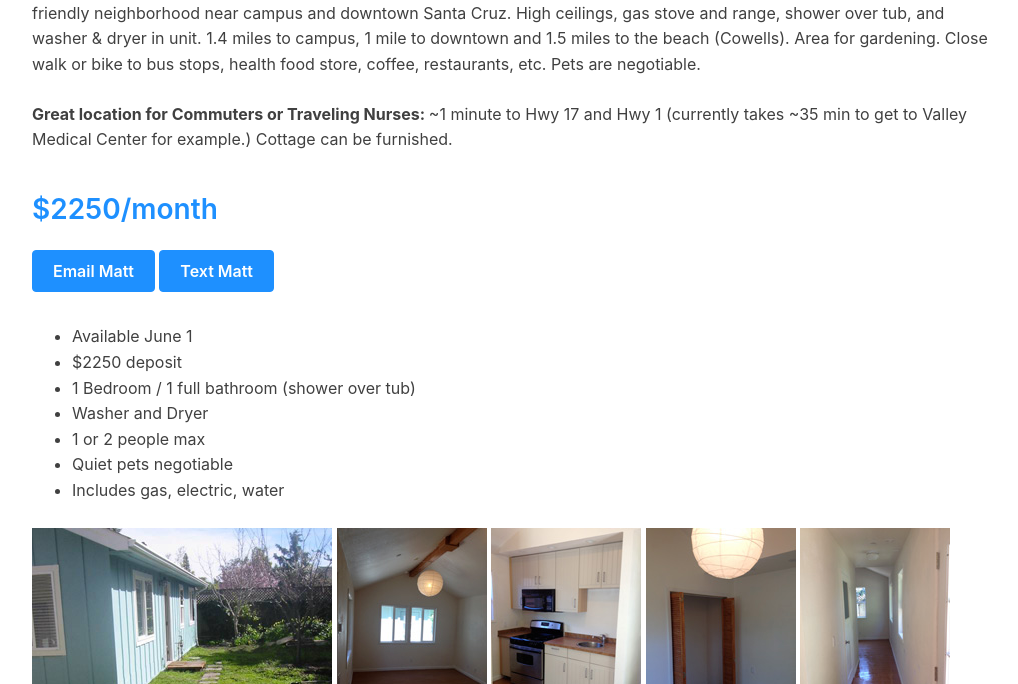
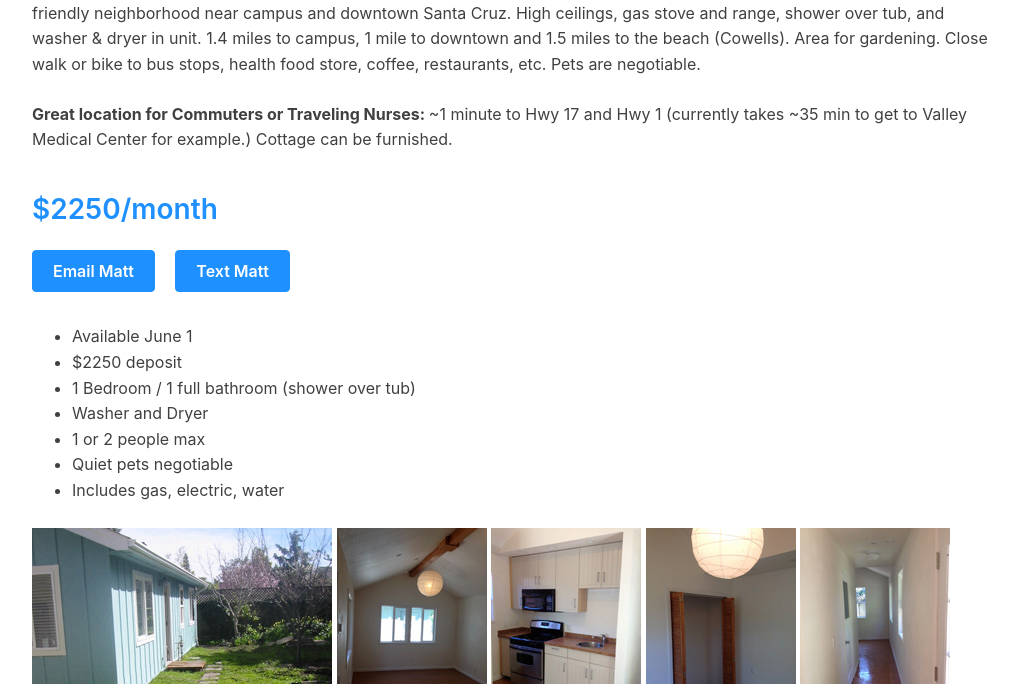
Before and after one commit to matto2/cute-cottage-for-rent_2023, an Eleventy site: page src/index.html in a window 1280 px wide. Shown: the part 116-800 px from the top of the page, without its empty margins (124-1142 px from the left). Built offline with nearby package versions, Linux system fonts and the light colour scheme; Eleventy itself is replaced by a stand-in of ours; files that its build step writes are made by us from their sources.

Commit message:
new available date and more changes

```diff
--- a/assets/css/main.css
+++ b/assets/css/main.css
@@ -642,7 +642,7 @@
   font-size: 1rem;
   text-transform: none;
   padding: .75rem 1.25rem;
-  margin: 0 0 .5rem 0;
+  margin: 0 1rem .5rem 0;
   vertical-align: middle;
   text-align: center;
   cursor: pointer;
```
